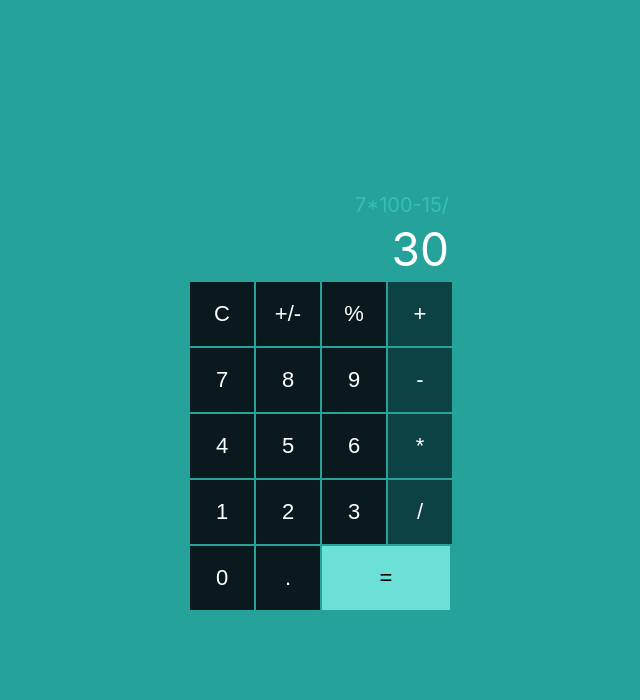
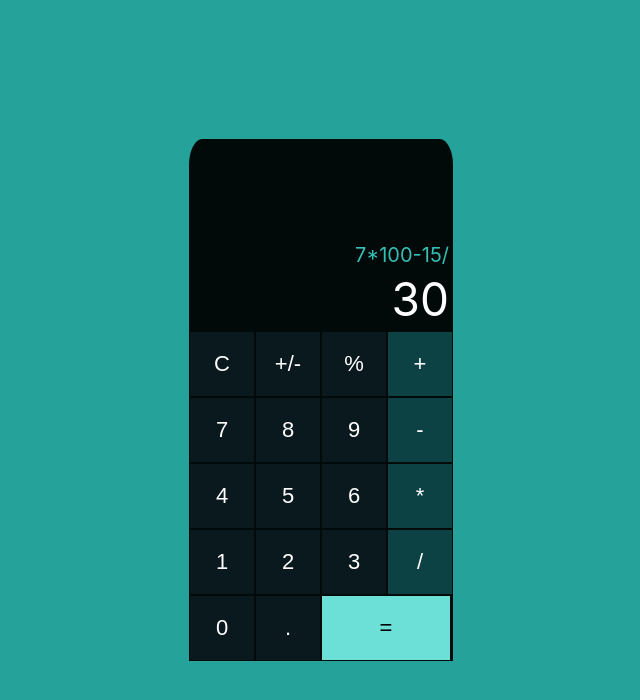
Before and after one commit to Wesley-Nunes/fcc-javascript-calculator, a React (Create React App) app: page / in a window 1280 px wide. Shown: the top 700 px of the page, without its empty margins (319-959 px from the left). Built offline with nearby package versions, Linux system fonts and the light colour scheme.

Commit message:
style: StyledMain wrap Display and ButtonsContainer

```diff
--- a/src/App.jsx
+++ b/src/App.jsx
@@ -1,5 +1,6 @@
 import React from 'react';
 import GlobalStyles from './GlobalStyles';
+import StyledMain from './App.style';
 import {
   BotContainer, MidContainer, TopContainer, History, Current,
 } from './components';
@@ -27,8 +28,10 @@ function App() {
   return (
     <>
       <GlobalStyles />
-      <Display />
-      <ButtonsContainer />
+      <StyledMain>
+        <Display />
+        <ButtonsContainer />
+      </StyledMain>
     </>
   );
 }
--- /dev/null
+++ b/src/App.style.jsx
@@ -0,0 +1,11 @@
+import styled from 'styled-components';
+
+const StyledMain = styled.main`
+  background-color: hsl(180, 78%, 2%);
+
+  padding-top: 10rem;
+
+  border-radius: 5% 5% 0 0;
+`;
+
+export default StyledMain;
```
